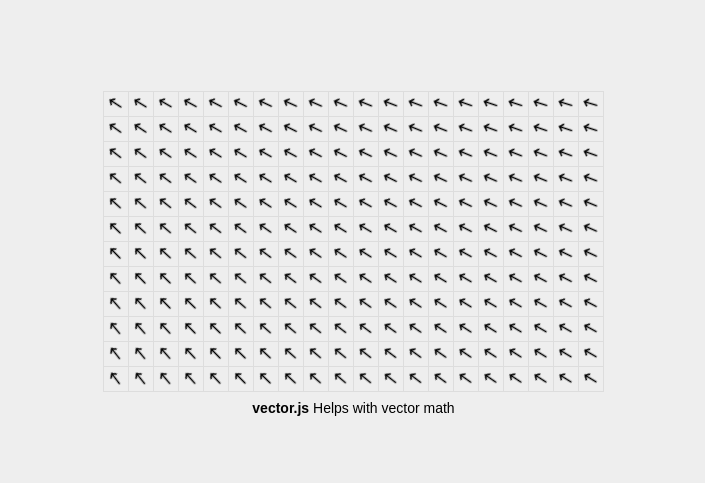
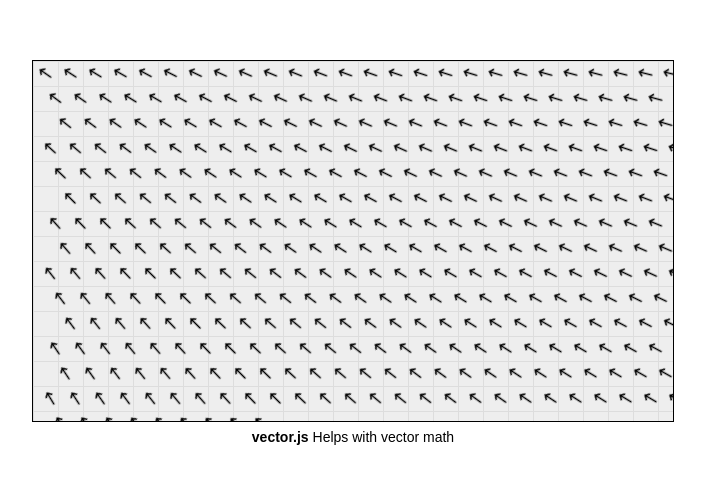
Before and after one commit to thewhodidthis/vector, a website: page example/index.html in a window 1280 px wide. Shown: the part 159-642 px from the top of the page, without its empty margins (287-992 px from the left). Drawn offline with Linux system fonts and the light colour scheme.

Commit message:
example: upscale canvas

```diff
--- a/example/index.css
+++ b/example/index.css
@@ -1,5 +1,4 @@
 html {
-  background: #eee;
   font: 16px/1.25 arial, sans-serif;
   touch-action: none;
 }
@@ -31,14 +30,24 @@ p {
 
 figure {
   left: 50%;
-  margin: -150px 0 0 -250px;
+  margin: -180px 0 0 -320px;
   position: absolute;
   text-align: center;
   top: 50%;
 }
 
+figure::before {
+  border: 1px solid #000;
+  content: "";
+  height: 360px;
+  left: -1px;
+  position: absolute;
+  top: -1px;
+  width: 640px;
+}
+
 figcaption {
-  margin: 0.5rem 0 0;
+  margin: 0.5rem 0 0 0;
 }
 
 canvas,
@@ -47,6 +56,7 @@ img {
 }
 
 canvas {
-  border: 1px solid #ddd;
-  border-width: 0 1px 1px 0;
+  background: #000;
+  /* border: 1px solid #000; */
+  /* margin: -2px 0 0 -2px; */
 }
--- a/example/index.html
+++ b/example/index.html
@@ -11,8 +11,8 @@
 
   <body>
     <figure>
-      <canvas height="300" width="500">
-        <img src="screenshot.png" alt="screenshot.png" height="300" width="500" />
+      <canvas height="360" width="640">
+        <img src="screenshot.png" height="360" width="640" alt="screenshot.png" />
       </canvas>
 
       <figcaption>
```
